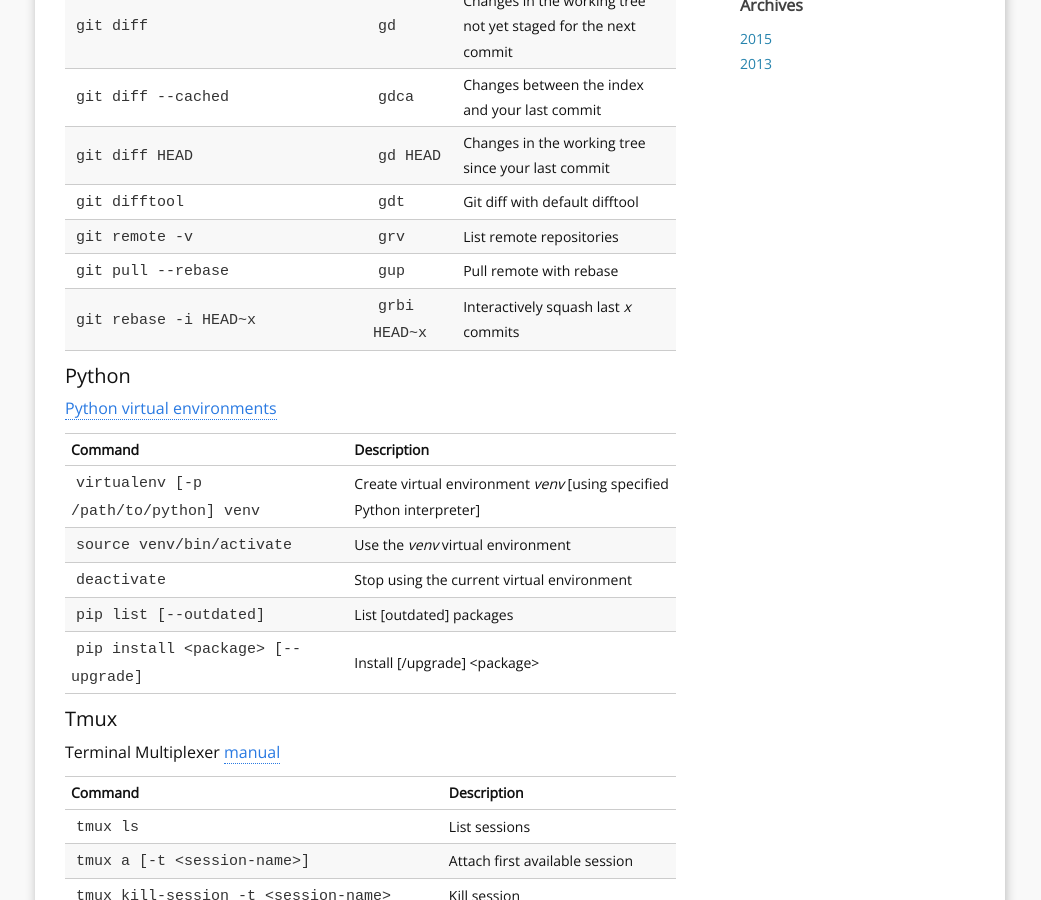
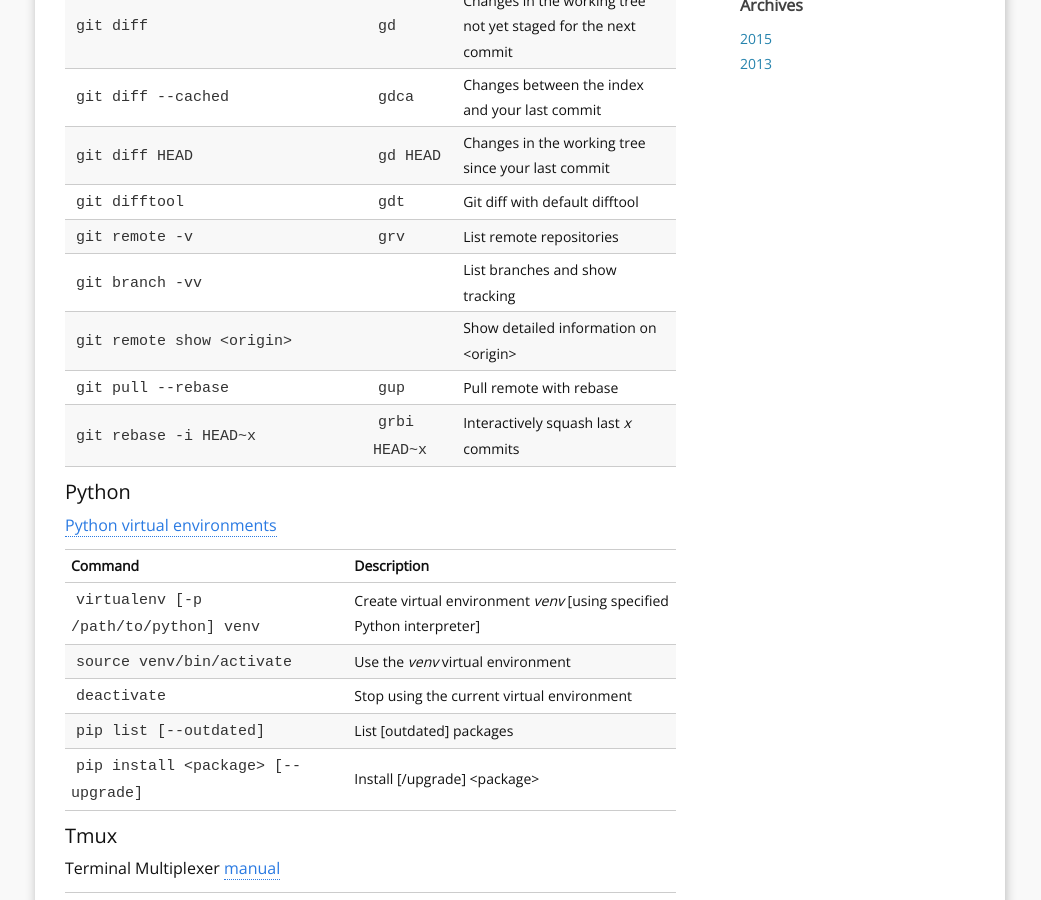
Before and after one commit to mvdwoord/mvdwoord.github.io, a Jekyll site: the page built from c_refcard.md, in a window 1280 px wide and 900 px high, scrolled down 1169 px. Shown: the whole window, without its empty margins (120-1161 px from the left). Built offline with Jekyll 4.4.1, drawn with Linux system fonts in a browser that asks for light colours.

Commit message:
Small update to refcard

```diff
--- a/c_refcard.md
+++ b/c_refcard.md
@@ -47,6 +47,8 @@ Official documentation at [git-scm](https://git-scm.com/documentation).
 | `git diff HEAD` | `gd HEAD` | Changes in the working tree since your last commit |
 | `git difftool` | `gdt` | Git diff with default difftool |
 | `git remote -v` | `grv` | List remote repositories |
+| `git branch -vv` | | List branches and show tracking |
+| `git remote show <origin>` | | Show detailed information on \<origin\> |
 | `git pull --rebase` | `gup` | Pull remote with rebase |
 | `git rebase -i HEAD~x` | `grbi HEAD~x`| Interactively squash last *x* commits |
 
```
